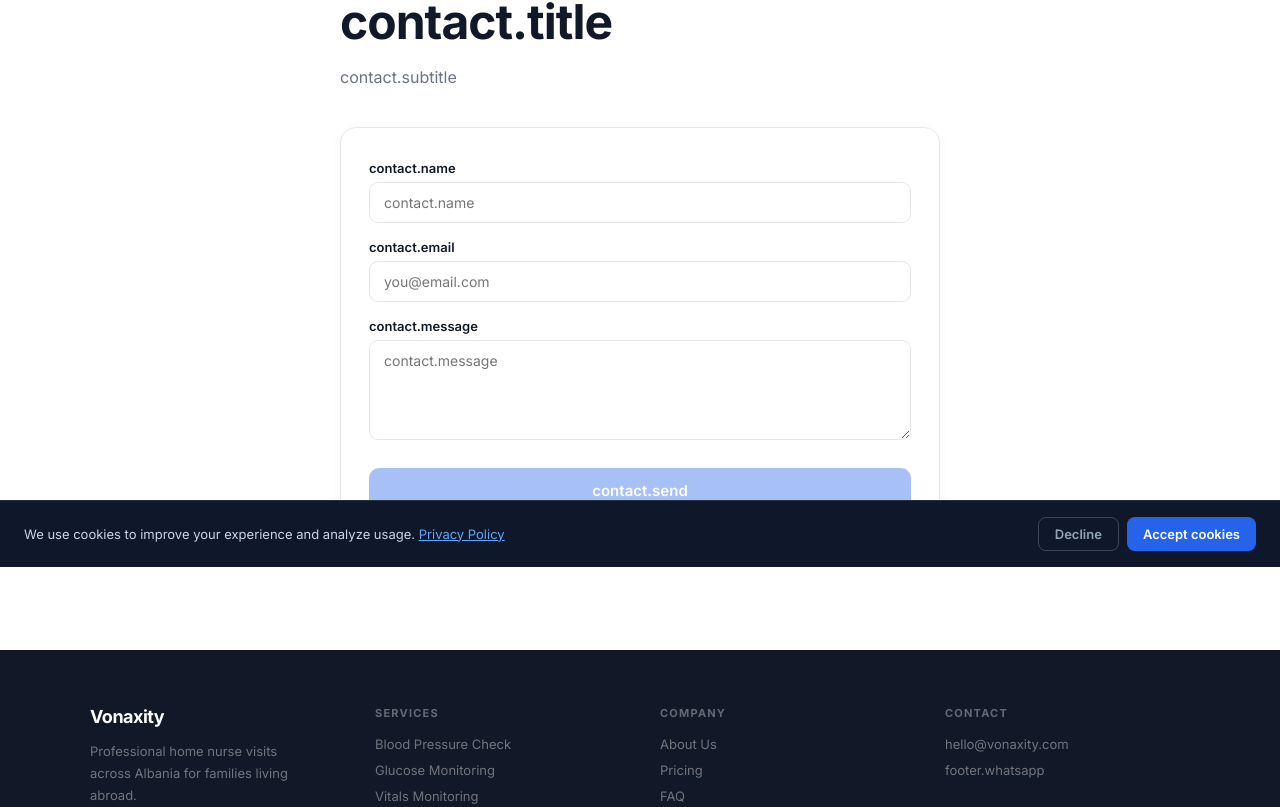
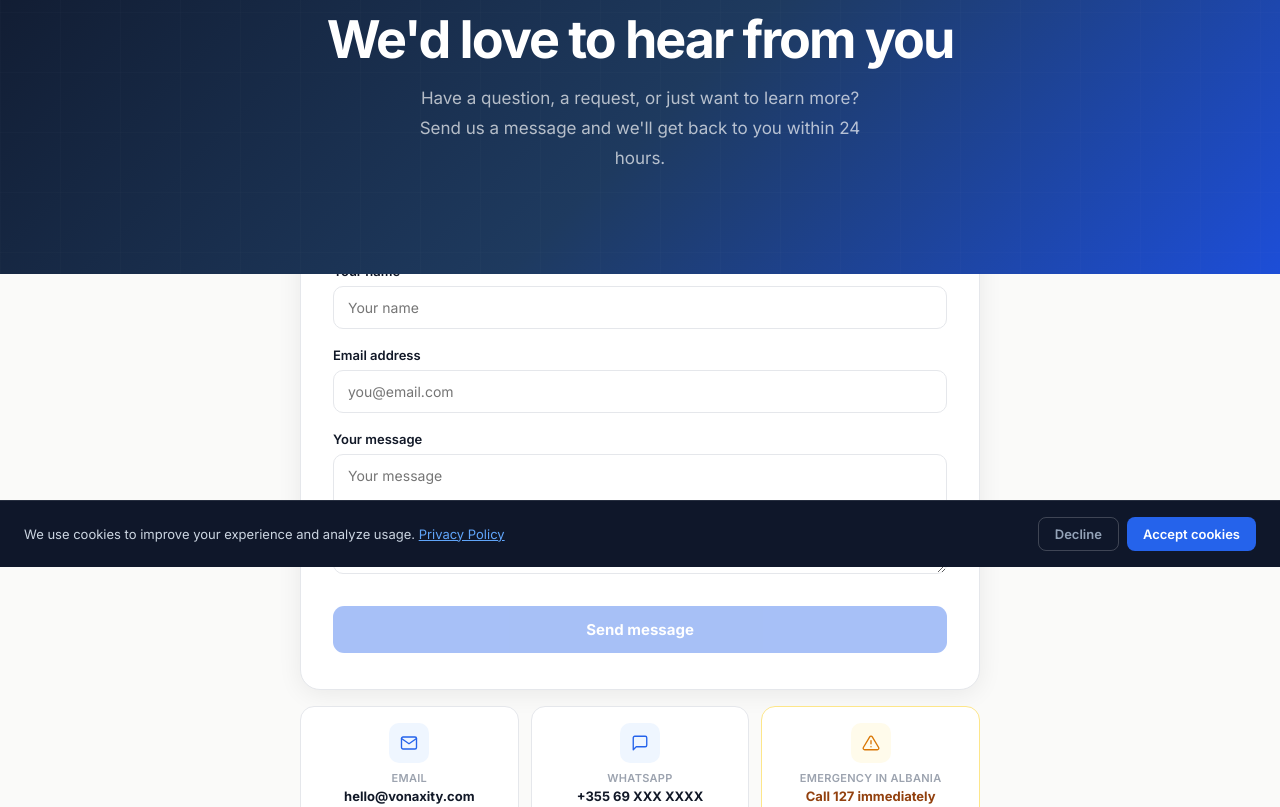
Before and after one commit to KeisNebelli/vonaxitynew, a Next.js app in the folder frontend/: page /en/contact in a window 1280 px wide. Shown: the part 233-1040 px from the top of the page. Built offline with nearby package versions, Linux system fonts and the light colour scheme.

Commit message:
Fix contact page: add missing translations + redesign with hero to match site style

```diff
--- a/frontend/app/[lang]/contact/page.jsx
+++ b/frontend/app/[lang]/contact/page.jsx
@@ -6,65 +6,127 @@ import { t } from '@/translations';
 
 const C = { primary:'#2563EB', primaryLight:'#EFF6FF', secondary:'#059669', secondaryLight:'#ECFDF5', bg:'#FAFAF9', bgWhite:'#FFFFFF', textPrimary:'#111827', textSecondary:'#6B7280', textTertiary:'#9CA3AF', border:'#E5E7EB' };
 
+const CHANNEL_ICONS = [
+  /* email */
+  <svg key="e" width="18" height="18" viewBox="0 0 24 24" fill="none" stroke="#2563EB" strokeWidth="1.8" strokeLinecap="round" strokeLinejoin="round"><path d="M4 4h16c1.1 0 2 .9 2 2v12c0 1.1-.9 2-2 2H4c-1.1 0-2-.9-2-2V6c0-1.1.9-2 2-2z"/><polyline points="22,6 12,13 2,6"/></svg>,
+  /* whatsapp */
+  <svg key="w" width="18" height="18" viewBox="0 0 24 24" fill="none" stroke="#2563EB" strokeWidth="1.8" strokeLinecap="round" strokeLinejoin="round"><path d="M21 15a2 2 0 01-2 2H7l-4 4V5a2 2 0 012-2h14a2 2 0 012 2z"/></svg>,
+  /* emergency */
+  <svg key="x" width="18" height="18" viewBox="0 0 24 24" fill="none" stroke="#D97706" strokeWidth="1.8" strokeLinecap="round" strokeLinejoin="round"><path d="M10.29 3.86L1.82 18a2 2 0 001.71 3h16.94a2 2 0 001.71-3L13.71 3.86a2 2 0 00-3.42 0z"/><line x1="12" y1="9" x2="12" y2="13"/><line x1="12" y1="17" x2="12.01" y2="17"/></svg>,
+];
+
 export default function ContactPage({ params }) {
   const lang = params.lang || 'en';
   const [form, setForm] = useState({ name:'', email:'', message:'' });
+  const [sending, setSending] = useState(false);
   const [sent, setSent] = useState(false);
-  const inp = { width:'100%', padding:'11px 14px', borderRadius:9, border:`1.5px solid ${C.border}`, fontSize:14, color:C.textPrimary, background:C.bgWhite, outline:'none', fontFamily:'inherit', boxSizing:'border-box' };
   const channels = t(lang, 'contact.channels');
 
+  const inp = {
+    width:'100%', padding:'12px 14px', borderRadius:10,
+    border:`1.5px solid ${C.border}`, fontSize:14,
+    color:C.textPrimary, background:C.bgWhite,
+    outline:'none', fontFamily:'inherit', boxSizing:'border-box',
+    transition:'border-color 0.15s',
+  };
+
+  const handleSend = async () => {
+    if (!form.name || !form.email || !form.message) return;
+    setSending(true);
+    try {
+      const BASE = process.env.NEXT_PUBLIC_API_URL || 'https://vonaxitynew-production.up.railway.app';
+      await fetch(`${BASE}/contact`, {
+        method: 'POST',
+        headers: { 'Content-Type': 'application/json' },
+        body: JSON.stringify(form),
+      });
+    } catch (_) {}
+    setSending(false);
+    setSent(true);
+  };
+
+  const valid = form.name && form.email && form.message;
+
   return (
-    <div style={{ fontFamily:"'Inter',system-ui,sans-serif" }}>
+    <div style={{ fontFamily:"'Inter',system-ui,sans-serif", background:C.bg }}>
+      <style>{`
+        .cx-input:focus { border-color: #2563EB !important; box-shadow: 0 0 0 3px rgba(37,99,235,0.1); }
+        .cx-send:hover:not(:disabled) { background: #1D4ED8 !important; transform: translateY(-1px); }
+        .cx-send { transition: background 0.15s, transform 0.15s; }
+      `}</style>
       <Nav lang={lang} />
-      <section style={{ padding:'80px 24px', background:C.bgWhite }}>
-        <div style={{ maxWidth:600, margin:'0 auto' }}>
-          <div style={{ display:'inline-block', fontSize:11, fontWeight:700, letterSpacing:'1.2px', textTransform:'uppercase', color:C.primary, background:C.primaryLight, padding:'5px 12px', borderRadius:99, marginBottom:16 }}>{t(lang,'contact.tag')}</div>
-          <h1 style={{ fontSize:'clamp(28px,5vw,48px)', fontWeight:700, color:C.textPrimary, letterSpacing:'-1px', marginBottom:12 }}>{t(lang,'contact.title')}</h1>
-          <p style={{ fontSize:16, color:C.textSecondary, marginBottom:40 }}>{t(lang,'contact.subtitle')}</p>
+
+      {/* ── Hero ── */}
+      <section style={{ padding:'88px 24px 100px', background:'linear-gradient(135deg, #0F172A 0%, #1E3A5F 55%, #1D4ED8 100%)', textAlign:'center', position:'relative', overflow:'hidden' }}>
+        <div style={{ position:'absolute', inset:0, opacity:0.06 }}>
+          <svg width="100%" height="100%" xmlns="http://www.w3.org/2000/svg">
+            <defs><pattern id="cg" width="60" height="60" patternUnits="userSpaceOnUse"><path d="M 60 0 L 0 0 0 60" fill="none" stroke="white" strokeWidth="0.5"/></pattern></defs>
+            <rect width="100%" height="100%" fill="url(#cg)"/>
+          </svg>
+        </div>
+        <div style={{ position:'relative', zIndex:1 }}>
+          <div style={{ display:'inline-block', fontSize:11, fontWeight:700, letterSpacing:'1.5px', textTransform:'uppercase', color:'rgba(147,197,253,0.95)', background:'rgba(37,99,235,0.3)', padding:'6px 16px', borderRadius:99, marginBottom:20, border:'1px solid rgba(147,197,253,0.2)' }}>
+            {t(lang,'contact.tag')}
+          </div>
+          <h1 style={{ fontSize:'clamp(30px,5vw,52px)', fontWeight:800, color:'#fff', letterSpacing:'-2px', lineHeight:1.1, marginBottom:16 }}>
+            {t(lang,'contact.title')}
+          </h1>
+          <p style={{ fontSize:17, color:'rgba(255,255,255,0.68)', maxWidth:460, margin:'0 auto', lineHeight:1.75 }}>
+            {t(lang,'contact.subtitle')}
+          </p>
+        </div>
+      </section>
+
+      {/* ── Form + Channels ── */}
+      <section style={{ padding:'0 24px 80px', marginTop:-48 }}>
+        <div style={{ maxWidth:680, margin:'0 auto', display:'grid', gridTemplateColumns:'1fr', gap:16 }}>
+
+          {/* Form card */}
           {sent ? (
-            <div style={{ background:C.secondaryLight, border:'1px solid #A7F3D0', borderRadius:16, padding:40, textAlign:'center' }}>
-              <svg width="40" height="40" viewBox="0 0 24 24" fill="none" stroke="#059669" strokeWidth="2" strokeLinecap="round" strokeLinejoin="round" style={{ marginBottom:16 }}><path d="M22 11.08V12a10 10 0 11-5.93-9.14"/><polyline points="22 4 12 14.01 9 11.01"/></svg>
-              <div style={{ fontSize:18, fontWeight:700, color:C.secondary, marginBottom:8 }}>{t(lang,'contact.successTitle')}</div>
-              <div style={{ fontSize:14, color:'#065F46' }}>{t(lang,'contact.successDesc')}</div>
+            <div style={{ background:C.bgWhite, border:`1px solid #A7F3D0`, borderRadius:20, padding:'56px 40px', textAlign:'center', boxShadow:'0 4px 24px rgba(0,0,0,0.07)' }}>
+              <div style={{ width:56, height:56, borderRadius:'50%', background:C.secondaryLight, display:'flex', alignItems:'center', justifyContent:'center', margin:'0 auto 20px' }}>
+                <svg width="26" height="26" viewBox="0 0 24 24" fill="none" stroke="#059669" strokeWidth="2.5" strokeLinecap="round" strokeLinejoin="round"><path d="M22 11.08V12a10 10 0 11-5.93-9.14"/><polyline points="22 4 12 14.01 9 11.01"/></svg>
+              </div>
+              <div style={{ fontSize:20, fontWeight:800, color:C.secondary, marginBottom:10, letterSpacing:'-0.3px' }}>{t(lang,'contact.successTitle')}</div>
+              <div style={{ fontSize:14, color:'#065F46', lineHeight:1.7 }}>{t(lang,'contact.successDesc')}</div>
             </div>
           ) : (
-            <div style={{ background:C.bgWhite, border:`1px solid ${C.border}`, borderRadius:16, padding:'32px 28px', boxShadow:'0 2px 12px rgba(0,0,0,0.04)' }}>
-              <div style={{ marginBottom:16 }}>
-                <label style={{ fontSize:13, fontWeight:600, color:C.textPrimary, display:'block', marginBottom:6 }}>{t(lang,'contact.name')}</label>
-                <input style={inp} placeholder={t(lang,'contact.name')} value={form.name} onChange={e=>setForm({...form,name:e.target.value})} />
+            <div style={{ background:C.bgWhite, border:`1px solid ${C.border}`, borderRadius:20, padding:'36px 32px', boxShadow:'0 4px 24px rgba(0,0,0,0.07)' }}>
+              <div style={{ marginBottom:18 }}>
+                <label style={{ fontSize:13, fontWeight:600, color:C.textPrimary, display:'block', marginBottom:7 }}>{t(lang,'contact.name')}</label>
+                <input className="cx-input" style={inp} placeholder={t(lang,'contact.name')} value={form.name} onChange={e=>setForm({...form,name:e.target.value})} />
               </div>
-              <div style={{ marginBottom:16 }}>
-                <label style={{ fontSize:13, fontWeight:600, color:C.textPrimary, display:'block', marginBottom:6 }}>{t(lang,'contact.email')}</label>
-                <input style={inp} type="email" placeholder="you@email.com" value={form.email} onChange={e=>setForm({...form,email:e.target.value})} />
+              <div style={{ marginBottom:18 }}>
+                <label style={{ fontSize:13, fontWeight:600, color:C.textPrimary, display:'block', marginBottom:7 }}>{t(lang,'contact.email')}</label>
+                <input className="cx-input" style={inp} type="email" placeholder="you@email.com" value={form.email} onChange={e=>setForm({...form,email:e.target.value})} />
               </div>
-              <div style={{ marginBottom:24 }}>
-                <label style={{ fontSize:13, fontWeight:600, color:C.textPrimary, display:'block', marginBottom:6 }}>{t(lang,'contact.message')}</label>
-                <textarea style={{...inp,minHeight:100,resize:'vertical'}} placeholder={t(lang,'contact.message')} value={form.message} onChange={e=>setForm({...form,message:e.target.value})} />
+              <div style={{ marginBottom:28 }}>
+                <label style={{ fontSize:13, fontWeight:600, color:C.textPrimary, display:'block', marginBottom:7 }}>{t(lang,'contact.message')}</label>
+                <textarea className="cx-input" style={{...inp, minHeight:120, resize:'vertical'}} placeholder={t(lang,'contact.message')} value={form.message} onChange={e=>setForm({...form,message:e.target.value})} />
               </div>
-              <button onClick={()=>setSent(true)} disabled={!form.name||!form.email||!form.message} style={{ width:'100%', background:C.primary, color:'#fff', border:'none', borderRadius:10, padding:'13px', fontSize:15, fontWeight:600, cursor:'pointer', opacity:(!form.name||!form.email||!form.message)?0.4:1 }}>
-                {t(lang,'contact.send')}
+              <button className="cx-send" onClick={handleSend} disabled={!valid || sending} style={{ width:'100%', background:C.primary, color:'#fff', border:'none', borderRadius:11, padding:'14px', fontSize:15, fontWeight:700, cursor: valid ? 'pointer' : 'default', opacity: valid ? 1 : 0.4 }}>
+                {sending ? (lang==='sq' ? 'Duke dërguar…' : 'Sending…') : t(lang,'contact.send')}
               </button>
             </div>
           )}
-          <div style={{ marginTop:24, display:'flex', flexDirection:'column', gap:10 }}>
-            {Array.isArray(channels) && channels.map((ch,i) => (
-              <div key={i} style={{ background:C.bg, border:`1px solid ${C.border}`, borderRadius:12, padding:'14px 18px', display:'flex', gap:16, alignItems:'center' }}>
-                <div style={{ width:40, height:40, borderRadius:10, background:C.primaryLight, display:'flex', alignItems:'center', justifyContent:'center', flexShrink:0 }}>
-                  <svg width="18" height="18" viewBox="0 0 24 24" fill="none" stroke="#2563EB" strokeWidth="1.8" strokeLinecap="round" strokeLinejoin="round">
-                    {i===0&&<><path d="M4 4h16c1.1 0 2 .9 2 2v12c0 1.1-.9 2-2 2H4c-1.1 0-2-.9-2-2V6c0-1.1.9-2 2-2z"/><polyline points="22,6 12,13 2,6"/></>}
-                    {i===1&&<><path d="M21 15a2 2 0 01-2 2H7l-4 4V5a2 2 0 012-2h14a2 2 0 012 2z"/></>}
-                    {i===2&&<><path d="M10.29 3.86L1.82 18a2 2 0 001.71 3h16.94a2 2 0 001.71-3L13.71 3.86a2 2 0 00-3.42 0z"/><line x1="12" y1="9" x2="12" y2="13"/><line x1="12" y1="17" x2="12.01" y2="17"/></>}
-                  </svg>
+
+          {/* Channel cards */}
+          <div style={{ display:'grid', gridTemplateColumns:'repeat(3,1fr)', gap:12 }}>
+            {Array.isArray(channels) && channels.map((ch, i) => (
+              <div key={i} style={{ background:C.bgWhite, border:`1px solid ${i===2 ? '#FDE68A' : C.border}`, borderRadius:14, padding:'16px 14px', display:'flex', flexDirection:'column', gap:8, alignItems:'center', textAlign:'center' }}>
+                <div style={{ width:40, height:40, borderRadius:10, background: i===2 ? '#FFFBEB' : C.primaryLight, display:'flex', alignItems:'center', justifyContent:'center', flexShrink:0 }}>
+                  {CHANNEL_ICONS[i]}
                 </div>
                 <div>
-                  <div style={{ fontSize:12, color:C.textTertiary, marginBottom:2 }}>{ch.label}</div>
-                  <div style={{ fontSize:14, fontWeight:600, color:C.textPrimary }}>{ch.value}</div>
+                  <div style={{ fontSize:11, fontWeight:600, color:C.textTertiary, marginBottom:3, textTransform:'uppercase', letterSpacing:'0.3px' }}>{ch.label}</div>
+                  <div style={{ fontSize:13, fontWeight:700, color: i===2 ? '#92400E' : C.textPrimary }}>{ch.value}</div>
                 </div>
               </div>
             ))}
           </div>
         </div>
       </section>
+
       <Footer lang={lang} />
     </div>
   );
--- a/frontend/translations/index.js
+++ b/frontend/translations/index.js
@@ -86,6 +86,22 @@ const translations = {
       title:'Start caring for your loved ones today',
       subtitle:'Join hundreds of families already using Vonaxity to stay close to those they love.',
       btn1:'Get started free',
+    },
+    contact: {
+      tag:'Get in touch',
+      title:'We\'d love to hear from you',
+      subtitle:'Have a question, a request, or just want to learn more? Send us a message and we\'ll get back to you within 24 hours.',
+      name:'Your name',
+      email:'Email address',
+      message:'Your message',
+      send:'Send message',
+      successTitle:'Message sent!',
+      successDesc:'Thank you for reaching out. We\'ll get back to you within 24 hours.',
+      channels:[
+        { label:'Email', value:'hello@vonaxity.com' },
+        { label:'WhatsApp', value:'+355 69 XXX XXXX' },
+        { label:'Emergency in Albania', value:'Call 127 immediately' },
+      ],
     },
     footer: {
       tagline:'Professional nurse home visits across Albania.',
@@ -653,6 +669,22 @@ const translations = {
       subtitle:'Bashkohuni me qindra familje që tashmë përdorin Vonaxity për të qëndruar afër atyre që duan.',
       btn1:'Filloni falas',
     },
+    contact: {
+      tag:'Na kontaktoni',
+      title:'Jemi këtu për ju',
+      subtitle:'Keni një pyetje, kërkesë apo doni të mësoni më shumë? Dërgoni një mesazh dhe do t\'ju përgjigjemi brenda 24 orëve.',
+      name:'Emri juaj',
+      email:'Adresa email',
+      message:'Mesazhi juaj',
+      send:'Dërgo mesazhin',
+      successTitle:'Mesazhi u dërgua!',
+      successDesc:'Faleminderit që na kontaktuat. Do t\'ju përgjigjemi brenda 24 orëve.',
+      channels:[
+        { label:'Email', value:'hello@vonaxity.com' },
+        { label:'WhatsApp', value:'+355 69 XXX XXXX' },
+        { label:'Urgjencë në Shqipëri', value:'Telefononi 127 menjëherë' },
+      ],
+    },
     footer: {
       tagline:'Vizita profesionale infermierësh në shtëpi nëpër Shqipëri.',
       services:'Shërbimet', company:'Kompania', contact:'Kontakti',
```
